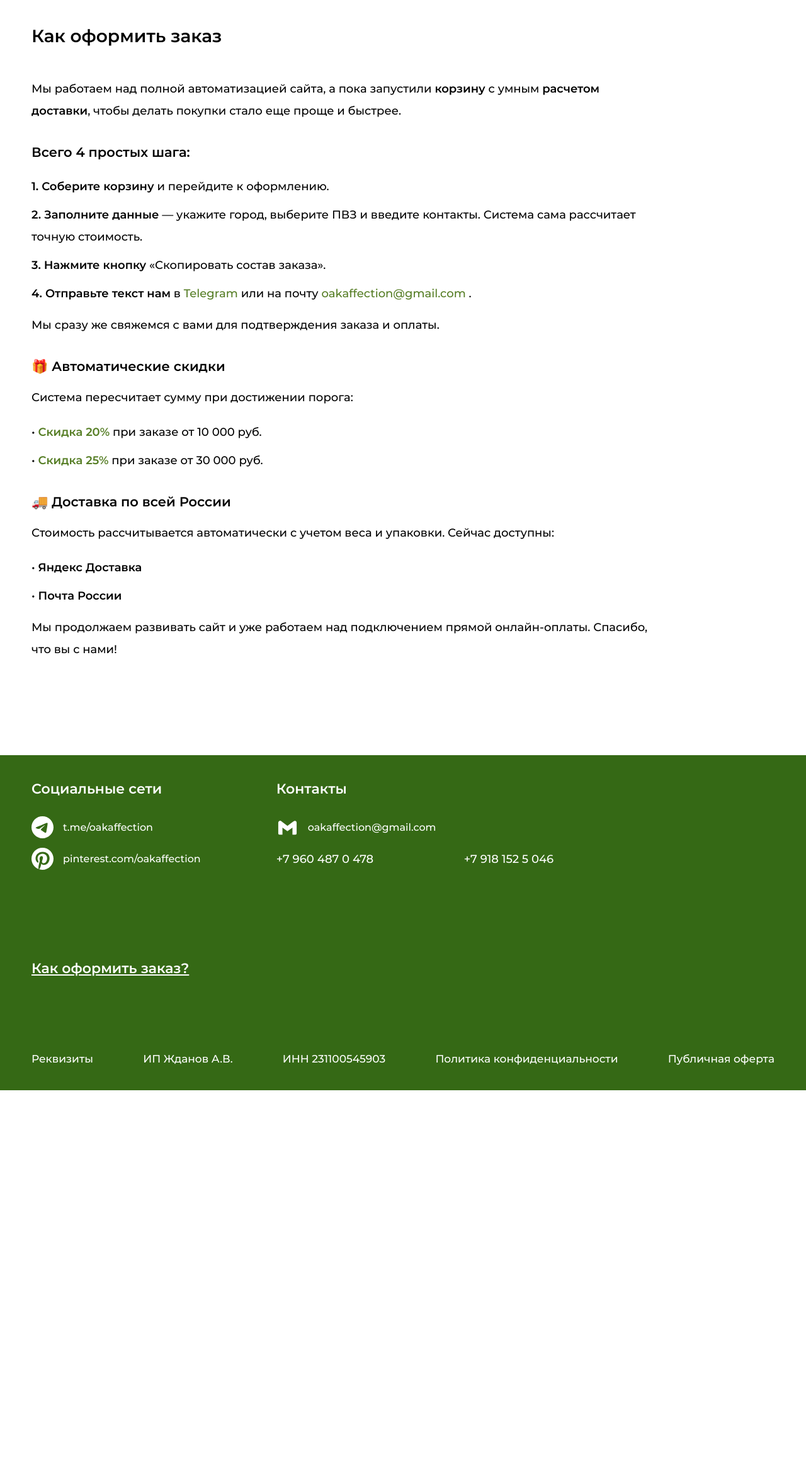
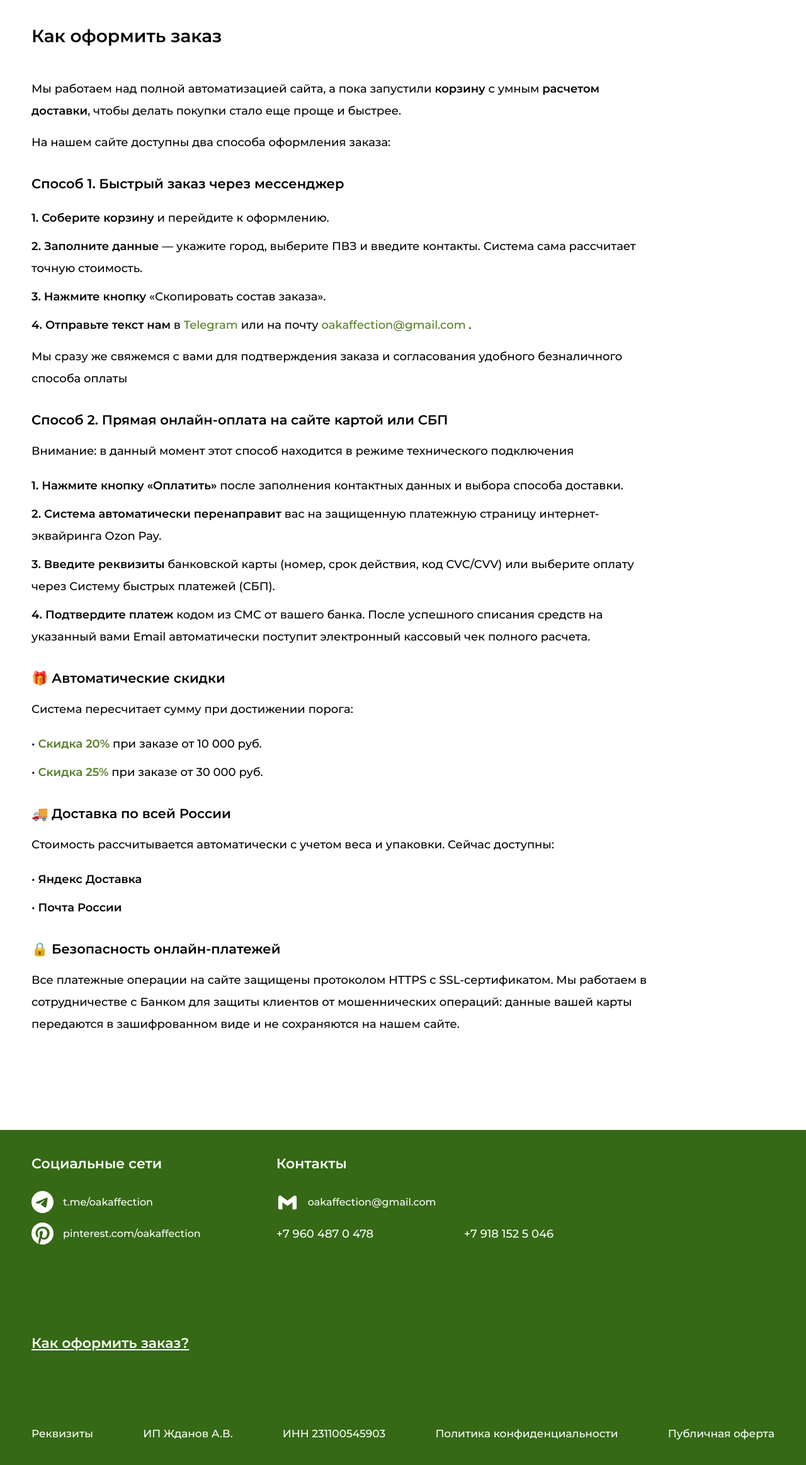
Before and after one commit to dashdash27/OakAffection, a Flask app: page /how-to-order in a window 1280 px wide. Shown: the part 80-2406 px from the top of the page at 63% size. Before the commit the page ends 1811 px from the top, so only its background shows below. Run offline with Flask 3, Linux system fonts and the light colour scheme; some libraries are stand-ins or nearby versions.

Commit message:
fix: update how-to-order page

```diff
--- a/app/static/css/footer.css
+++ b/app/static/css/footer.css
@@ -82,6 +82,8 @@ a.footer__item-title {
     width: 100%;
     display: flex;
     justify-content: space-between;
+    flex-wrap: wrap;
+    gap: 10px;
 }
 a.footer__docs-link {
     color: white;
--- a/app/templates/how_to_order.html
+++ b/app/templates/how_to_order.html
@@ -18,10 +18,11 @@
                     <p>
                         Мы работаем над полной автоматизацией сайта, а пока запустили <b>корзину</b> с умным <b>расчетом доставки</b>, чтобы делать покупки стало еще проще и быстрее.
                     </p>
+                    <p>На нашем сайте доступны два способа оформления заказа:</p>
                 </div>
                 <div class="terms__section">
                     <h2 class="terms__title-h2">
-                        Всего 4 простых шага:
+                        Способ 1. Быстрый заказ через мессенджер
                     </h2>
                     <ul>
                         <li><b>1. Соберите корзину</b> и перейдите к оформлению.</li>
@@ -39,8 +40,25 @@
                         </li>
                     </ul>
                     <p>
-                        Мы сразу же свяжемся с вами для подтверждения заказа и оплаты.
+                        Мы сразу же свяжемся с вами для подтверждения заказа и согласования удобного безналичного способа оплаты
                     </p>
+                </div>
+
+                <div class="terms__section">
+                    <h2 class="terms__title-h2">
+                        Способ 2. Прямая онлайн-оплата на сайте картой или СБП
+                    </h2>
+                    <p>
+                        Внимание: в данный момент этот способ находится в режиме технического подключения
+                    </p>
+                    <ul>
+                        <li><b>1. Нажмите кнопку «Оплатить»</b> после заполнения контактных данных и выбора способа доставки.</li>
+                        <li><b>2. Система автоматически перенаправит</b> вас на защищенную платежную страницу интернет-эквайринга Ozon Pay.</li>
+                        <li><b>3. Введите реквизиты</b> банковской карты (номер, срок действия, код CVC/CVV) или выберите оплату через Систему быстрых платежей (СБП).</li>
+                        <li>
+                            <b>4. Подтвердите платеж</b> кодом из СМС от вашего банка. После успешного списания средств на указанный вами Email автоматически поступит электронный кассовый чек полного расчета.
+                        </li>
+                    </ul>
                 </div>
 
 
@@ -62,9 +80,11 @@
                         <li>• <span style="font-weight: 600">Яндекс Доставка</span></li>
                         <li>• <span style="font-weight: 600">Почта России</span></li>
                     </ul>
-                    <p>
-                        Мы продолжаем развивать сайт и уже работаем над подключением прямой онлайн-оплаты. Спасибо, что вы с нами!
-                    </p>
+                </div>
+
+                <div class="terms__section">
+                    <h2 class="terms__title-h2">🔒 Безопасность онлайн-платежей</h2>
+                    <p>Все платежные операции на сайте защищены протоколом HTTPS с SSL-сертификатом. Мы работаем в сотрудничестве с Банком для защиты клиентов от мошеннических операций: данные вашей карты передаются в зашифрованном виде и не сохраняются на нашем сайте.</p>
                 </div>
             </div>
         </div>
--- a/app/templates/terms.html
+++ b/app/templates/terms.html
@@ -32,7 +32,7 @@
                     </h2>
                     <p>
                         2.1. Все цены на Товары на Сайте указаны в национальной валюте Российской Федерации — рублях (₽). Покупатель оплачивает заказ в рублях РФ.<br>
-                        2.2. Доставка осуществляется сторонними службами («Почта России», «Яндекс Доставка»). Сроки и стоимость рассчитываются на Сайте автоматически по габаритам и являются ориентировочными.<br>
+                        2.2. Доставка осуществляется сторонними службами («Почта России», «Яндекс Доставка»). Сроки и стоимость рассчитываются на Сайте автоматически по габаритам, сроки являются ориентировочными.<br>
                         2.3. Итоговая стоимость Заказа состоит из цены товаров (с учетом автоматических пороговых скидок, если они применились) и стоимости доставки. Все цены на Сайте (включая стоимость доставки) указаны в российских рублях и включают в себя НДС по ставке 5% в соответствии с главой 26.2 Налогового кодекса РФ (УСН).<br>
                         2.4. Порядок фискализации (в соответствии с 54-ФЗ): Стороны согласовали, что при совершении 100% предоплаты (любым доступным безналичным способом на Сайте или по согласованию с менеджером), Продавец формирует и направляет Покупателю один единый электронный кассовый чек с признаком способа расчета «Полный расчет» в момент фиксации оплаты. Настоящим Покупатель выражает свое предварительное согласие на получение одного единого чека полного расчета в момент оплаты. Право собственности на товар переходит к Покупателю в момент фиксации оплаты Продавцом, повторный чек при физической передаче товара службой доставки не формируется.<br>
                     </p>
```
